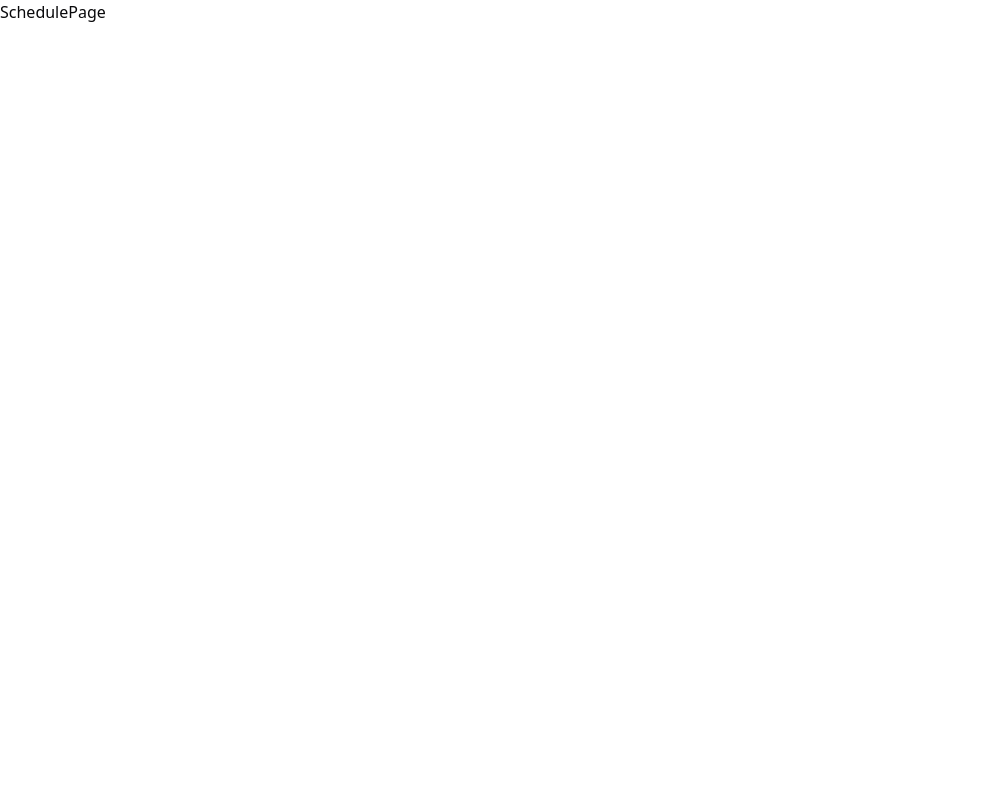
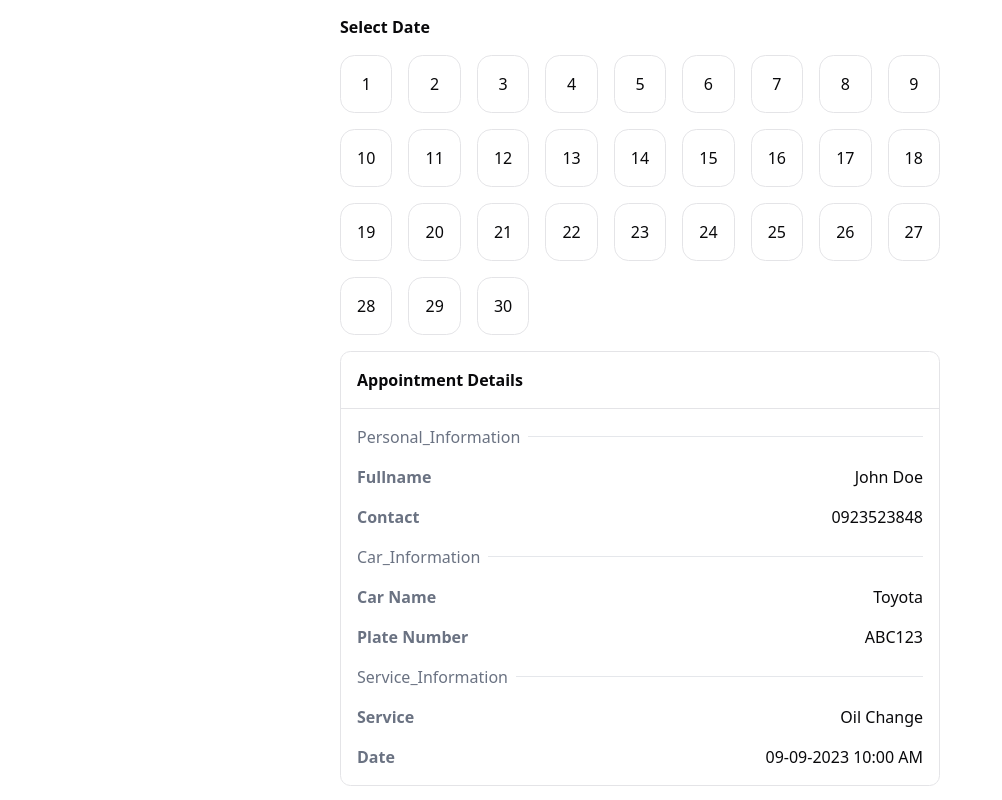
Before and after one commit to mohalidin333/car-repair-and-maintenance-scheduling, a Next.js app: page /schedule in a window 1280 px wide. Shown: the whole page, without its empty margins (0-1002 px from the left). Built offline with nearby package versions, Linux system fonts and the light colour scheme.

Commit message:
initial schedule

```diff
--- a/package.json
+++ b/package.json
@@ -22,6 +22,7 @@
     "@radix-ui/react-tooltip": "^1.2.4",
     "@supabase/ssr": "^0.6.1",
     "@supabase/supabase-js": "^2.49.7",
+    "@tanstack/react-store": "^0.7.1",
     "@tanstack/react-table": "^8.21.3",
     "axios": "^1.9.0",
     "class-variance-authority": "^0.7.1",
--- a/src/app/globals.css
+++ b/src/app/globals.css
@@ -139,6 +139,10 @@ h6 {
   @apply leading-9 text-gray-500 text-[17px];
 }
 
+.label {
+  @apply text-gray-500 font-semibold;
+}
+
 .cta {
   @apply px-4 py-2 bg-primary border rounded-lg text-white font-semibold
 }
--- a/src/app/schedule/appointment/page.tsx
+++ b/src/app/schedule/appointment/page.tsx
@@ -1,7 +1,10 @@
-import React from 'react'
+"use client";
+
+import React from "react";
+import { useStore } from "@tanstack/react-store";
+import { scheduleStore } from "@/store/schedule";
 
 export default function AppointmentPage() {
-  return (
-    <div>AppointmentPage</div>
-  )
+  const schedule = useStore(scheduleStore, (state) => state.schedule);
+  return <div>{schedule}</div>;
 }
--- /dev/null
+++ b/src/app/schedule/layout.tsx
@@ -0,0 +1,77 @@
+export default function ScheduleLayout({
+  children,
+}: {
+  children: React.ReactNode;
+}) {
+  return (
+    <div className="overflow-y-auto p-4 justify-center mx-auto md:flex-row flex-col flex gap-4 items-center h-screen">
+      <div className="flex-col max-w-[600px] flex items-start justify-center gap-4 w-full">
+       <div className="space-y-4 w-full">
+        <h1>Select Date</h1>
+         {children}
+       </div>
+
+        <div className="min-w-[300px] flex flex-col gap-4 border w-full pb-4 rounded-lg">
+          <h1 className="border-b p-4">Appointment Details</h1>
+
+          {/* personal information */}
+          <div className="px-4 flex flex-col gap-4">
+            <div className="flex items-center gap-2">
+              <p className="text-gray-500">Personal_Information</p>
+              <span className="bg-gray-200 h-[1px] flex-1"></span>
+            </div>
+
+            {/* fullname */}
+            <div className="flex items-center justify-between gap-2">
+              <label className="label">Fullname</label>
+              <p>John Doe</p>
+            </div>
+            {/* phone number */}
+            <div className="flex items-center justify-between gap-2">
+              <label className="label">Contact</label>
+              <p>0923523848</p>
+            </div>
+          </div>
+
+          {/* car information */}
+          <div className="px-4 flex flex-col gap-4">
+            <div className="flex items-center gap-2">
+              <p className="text-gray-500">Car_Information</p>
+              <span className="bg-gray-200 h-[1px] flex-1"></span>
+            </div>
+
+            {/* car name */}
+            <div className="flex items-center justify-between gap-2">
+              <label className="label">Car Name</label>
+              <p>Toyota</p>
+            </div>
+            {/* plate number */}
+            <div className="flex items-center justify-between gap-2">
+              <label className="label">Plate Number</label>
+              <p>ABC123</p>
+            </div>
+          </div>
+
+          {/* service information */}
+          <div className="px-4 flex flex-col gap-4">
+            <div className="flex items-center gap-2">
+              <p className="text-gray-500">Service_Information</p>
+              <span className="bg-gray-200 h-[1px] flex-1"></span>
+            </div>
+
+            {/* service */}
+            <div className="flex items-center justify-between gap-2">
+              <label className="label">Service</label>
+              <p>Oil Change</p>
+            </div>
+            {/* date and time */}
+            <div className="flex items-center justify-between gap-2">
+              <label className="label">Date</label>
+              <p>09-09-2023 10:00 AM</p>
+            </div>
+          </div>
+        </div>
+      </div>
+    </div>
+  );
+}
--- a/src/app/schedule/page.tsx
+++ b/src/app/schedule/page.tsx
@@ -1,7 +1,26 @@
-import React from 'react'
+"use client";
+import React from "react";
 
 export default function SchedulePage() {
+  const date = new Date();
+  const totalDays = new Date(
+    date.getFullYear(),
+    date.getMonth() + 1,
+    0
+  ).getDate();
+
   return (
-    <div>SchedulePage</div>
-  )
+     <div className="grid-flow-row grid gap-4 w-full max-w-screen-md  grid-cols-[repeat(auto-fill,_minmax(50px,_1fr))]">
+
+
+        {Array.from({ length: totalDays }, (_, i) => (
+          <div
+            key={i}
+            className="flex justify-center items-center border rounded-xl p-4 text-center font-medium hover:bg-gray-100 transition"
+          >
+            {i + 1}
+          </div>
+        ))}
+      </div>
+  );
 }
--- /dev/null
+++ b/src/store/schedule.ts
@@ -0,0 +1,7 @@
+import { Store } from "@tanstack/store";
+
+export const scheduleStore = new Store<{
+  schedule: string;
+}>({
+  schedule: "",
+});
```
Also changed, not shown: 1 other file (tests, documents, lock files or other folders).
